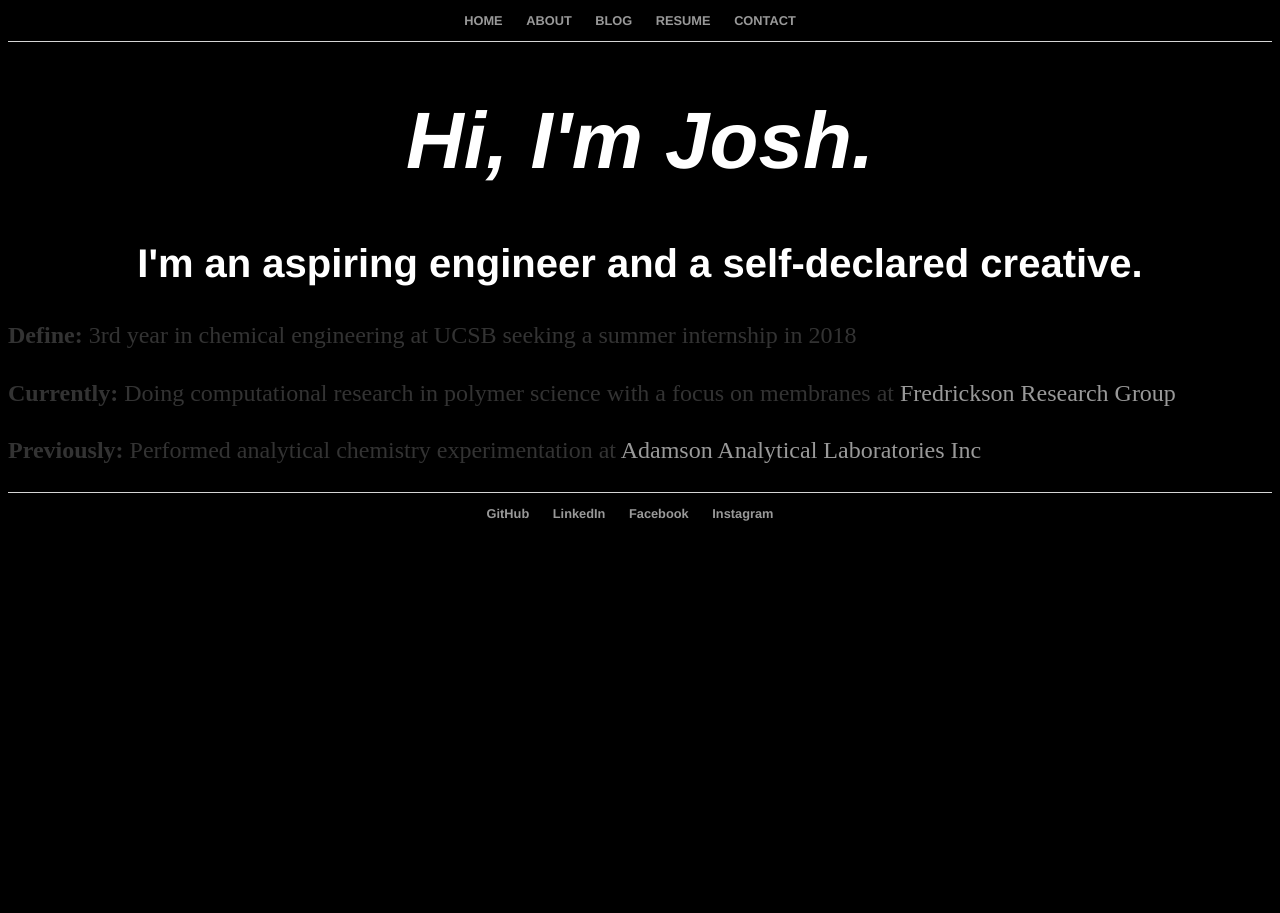
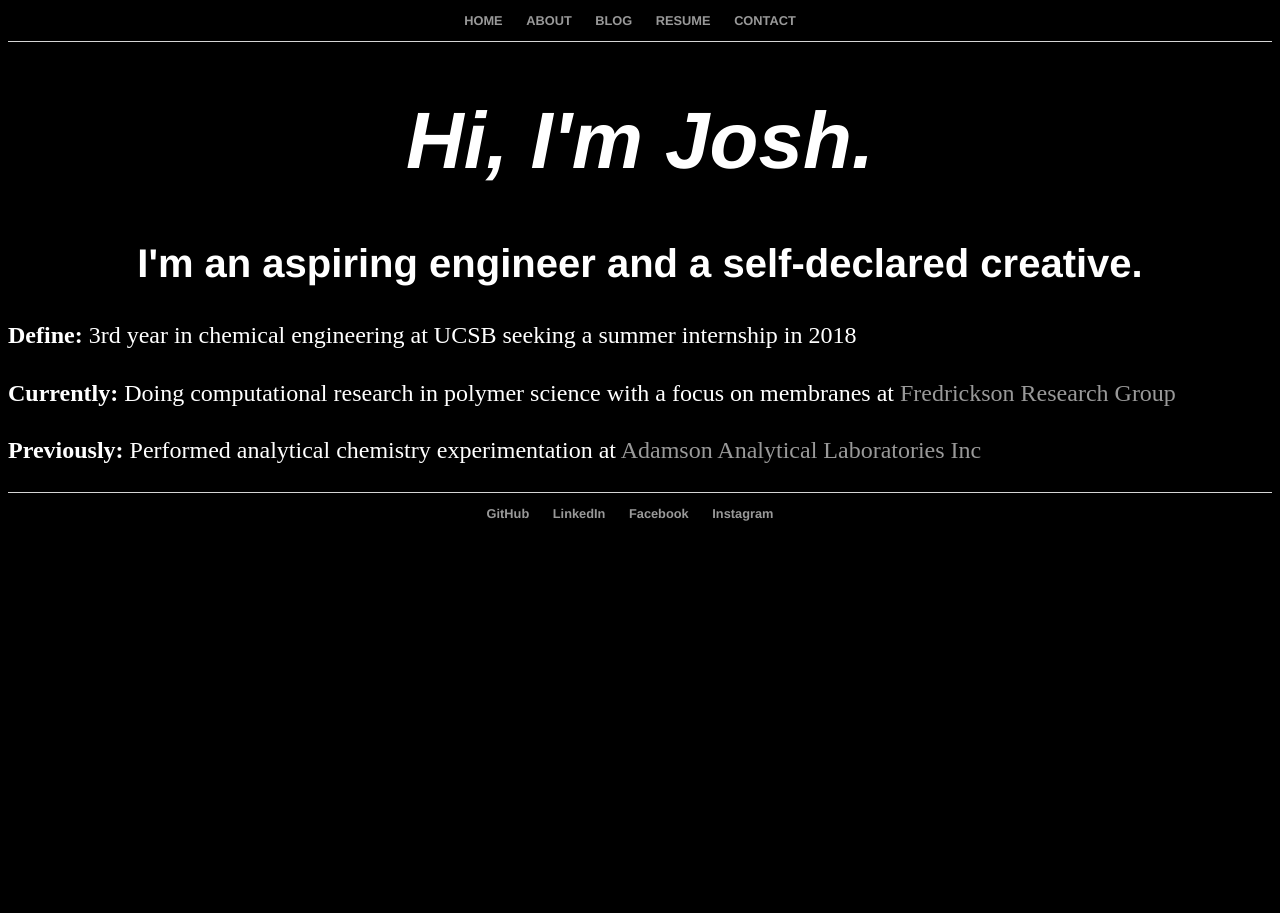
Before and after one commit to 1996leejoshua/1996leejoshua.github.io, a Jekyll site: the page built from index.html, in a window 1280 px wide. Built offline with Jekyll 4.4.1, drawn with Linux system fonts in a browser that asks for light colours.

Commit message:
Update main.css

```diff
--- a/css/main.css
+++ b/css/main.css
@@ -36,7 +36,6 @@ p {
 	color: white;
     	font-size: 1.5em;
     	line-height: 1.4em;
-    	color: #333;
 }
 header {
     	border-bottom: 1px solid #d5d5d5;
```
